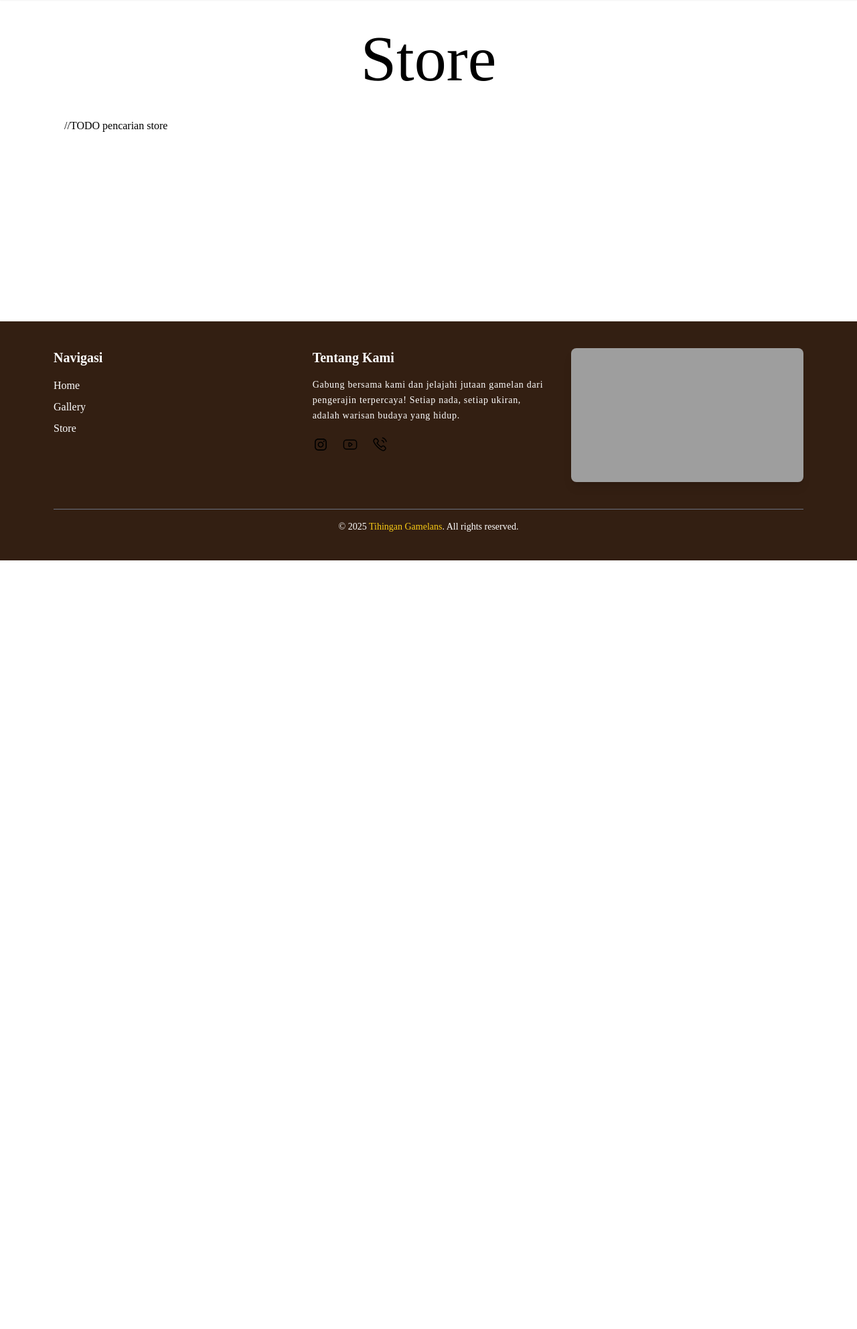
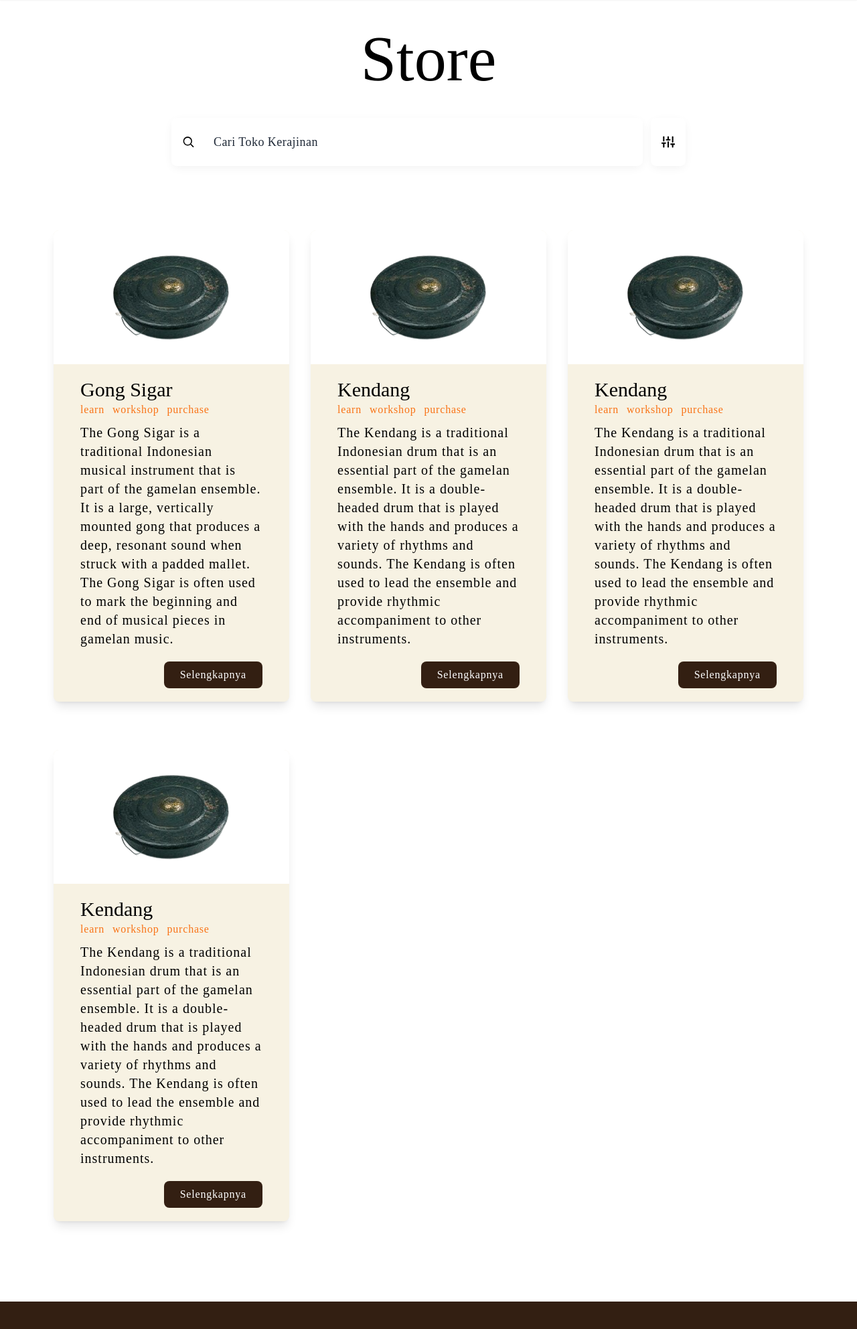
Before and after one commit to DuloeW/tihingangamelans2025-v2, a Laravel app: page /store in a window 1280 px wide. Shown: the part 72-2057 px from the top of the page at 67% size. Before the commit the page ends 909 px from the top, so only its background shows below. Run offline with Laravel 12, Linux system fonts and the light colour scheme; style sheets or scripts are compiled from the project's sources; parts of the project's set-up code (start-up, migrations or seed data) failed here and were passed over; some web fonts are replaced; grey boxes are pictures that could not be loaded.

Commit message:
store [70%]

```diff
--- a/resources/views/Store.blade.php
+++ b/resources/views/Store.blade.php
@@ -7,7 +7,7 @@
                     ensemble. It is a large, vertically mounted gong that produces a deep, resonant sound when struck with a padded mallet. The Gong Sigar is often used to mark the beginning and end of musical pieces in gamelan music.',
             'profile' => 'images/bende1.png',
             'dataAos' => 'fade-up',
-            'dataAosDuration' => '1500'
+            'dataAosDuration' => '1500',
         ],
         [
             'nama' => 'Kendang',
@@ -16,7 +16,7 @@
                     ensemble. It is a double-headed drum that is played with the hands and produces a variety of rhythms and sounds. The Kendang is often used to lead the ensemble and provide rhythmic accompaniment to other instruments.',
             'profile' => 'images/bende1.png',
             'dataAos' => 'fade-up',
-            'dataAosDuration' => '1500'
+            'dataAosDuration' => '1500',
         ],
         [
             'nama' => 'Kendang',
@@ -25,7 +25,7 @@
                     ensemble. It is a double-headed drum that is played with the hands and produces a variety of rhythms and sounds. The Kendang is often used to lead the ensemble and provide rhythmic accompaniment to other instruments.',
             'profile' => 'images/bende1.png',
             'dataAos' => 'fade-up',
-            'dataAosDuration' => '1500'
+            'dataAosDuration' => '1500',
         ],
         [
             'nama' => 'Kendang',
@@ -34,9 +34,9 @@
                     ensemble. It is a double-headed drum that is played with the hands and produces a variety of rhythms and sounds. The Kendang is often used to lead the ensemble and provide rhythmic accompaniment to other instruments.',
             'profile' => 'images/bende1.png',
             'dataAos' => 'fade-up',
-            'dataAosDuration' => '1500'
+            'dataAosDuration' => '1500',
         ],
-    ]
+    ];
 @endphp
 
 <x-global-layout>
@@ -45,12 +45,28 @@
     </x-slot:title>
 
     <section id="store" class="min-h-[480px] px-20 pb-20 font-markazi">
-        <div class="container mx-auto px-4">
+        <div class="container mx-auto">
             <h2 class="text-center text-8xl py-10">Store</h2>
-            <div>
-                //TODO pencarian store
+
+            <div class="w-full grid place-items-center">
+                <div class="max-w-3xl w-full flex justify-center items-stretch gap-3">
+                    <div
+                        class="flex-1 flex items-center bg-white rounded-lg shadow-[0_4px_15px_-3px_rgba(0,0,0,0.07)] px-4 py-3.5">
+                        <x-search-icon />
+
+                        <input type="text" placeholder="Cari Toko Kerajinan"
+                            class="w-full ml-4 text-lg bg-transparent outline-none border-none text-gray-800 placeholder-gray-800 font-input tracking-wide focus:border-none" />
+                    </div>
+
+                    <button
+                        class="bg-white rounded-lg shadow-[0_4px_15px_-3px_rgba(0,0,0,0.07)] px-4 flex items-center justify-center hover:bg-gray-50 transition-colors">
+                        <x-filter-search-icon />
+                    </button>
+                </div>
+
             </div>
-            {{-- <div class="grid grid-cols-1 sm:grid-cols-2 lg:grid-cols-3 gap-8">
+
+            <div class="mt-24    grid grid-cols-1 sm:grid-cols-2 lg:grid-cols-3 gap-8">
                 @foreach ($stores as $store)
                     <x-box-store
                         :nama="$store['nama']"
@@ -61,7 +77,7 @@
                         :dataAosDuration="$store['dataAosDuration']"
                     />
                 @endforeach
-            </div> --}}
+            </div>
         </div>
     </section>
 </x-global-layout>
--- a/resources/views/components/box-store.blade.php
+++ b/resources/views/components/box-store.blade.php
@@ -16,10 +16,10 @@
     </div>
     <div class="px-10 py-5 h-auto w-full flex flex-col justify-between">
         <div>
-            <h2 class="text-3xl font-medium mb-2">{{ $nama }}</h2>
+            <h2 class="text-3xl font-medium">{{ $nama }}</h2>
             <div>
                 @foreach ($tag_bisnis as $tag)
-                    <span class="inline-block bg-primary text-white text-sm px-3 py-1 rounded-full mr-2 mb-2">
+                    <span class="inline-block text-orange-500 tracking-wider text-md rounded-full mr-2 mb-2">
                         {{ $tag }}
                     </span>
                 @endforeach
--- /dev/null
+++ b/resources/views/components/filter-search-icon.blade.php
@@ -0,0 +1,12 @@
+<svg xmlns="http://www.w3.org/2000/svg" width="20" height="20" viewBox="0 0 24 24" fill="none" stroke="currentColor"
+    stroke-width="2.5" stroke-linecap="round" stroke-linejoin="round" class="text-black">
+    <line x1="4" y1="21" x2="4" y2="14"></line>
+    <line x1="4" y1="10" x2="4" y2="3"></line>
+    <line x1="12" y1="21" x2="12" y2="12"></line>
+    <line x1="12" y1="8" x2="12" y2="3"></line>
+    <line x1="20" y1="21" x2="20" y2="16"></line>
+    <line x1="20" y1="12" x2="20" y2="3"></line>
+    <line x1="1" y1="14" x2="7" y2="14"></line>
+    <line x1="9" y1="8" x2="15" y2="8"></line>
+    <line x1="17" y1="16" x2="23" y2="16"></line>
+</svg>
--- /dev/null
+++ b/resources/views/components/search-icon.blade.php
@@ -0,0 +1,5 @@
+<svg xmlns="http://www.w3.org/2000/svg" fill="none" viewBox="0 0 24 24" stroke-width="2" stroke="currentColor"
+    class="w-5 h-5 text-black">
+    <path stroke-linecap="round" stroke-linejoin="round"
+        d="M21 21l-5.197-5.197m0 0A7.5 7.5 0 105.196 5.196a7.5 7.5 0 0010.607 10.607z" />
+</svg>
```
